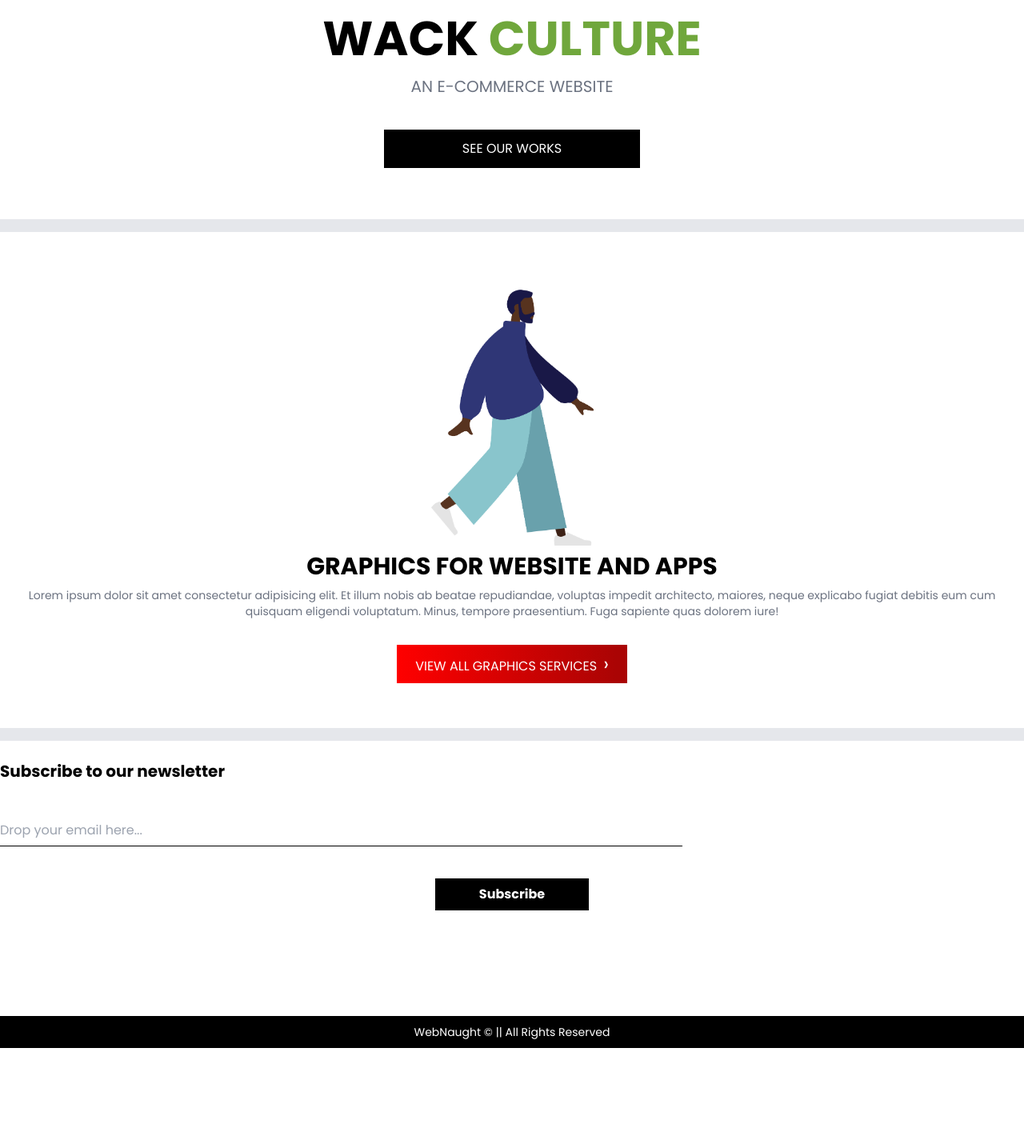
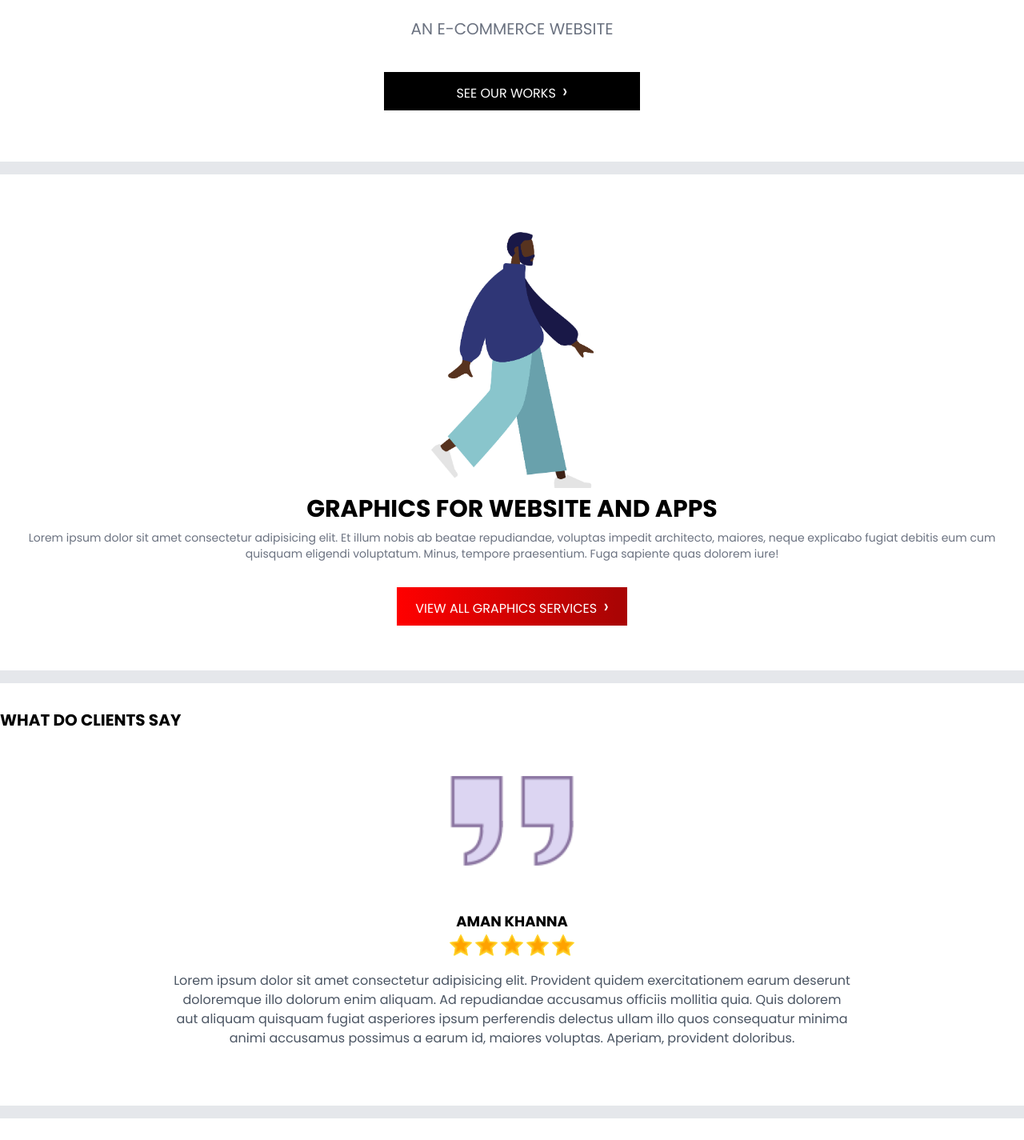
Before and after one commit to amanweb09/portfolio-website, a Next.js app: page / in a window 1280 px wide. Shown: the part 2574-3999 px from the top of the page at 80% size. Before the commit the page ends 3884 px from the top, so only its background shows below. Built offline with nearby package versions, Linux system fonts and the light colour scheme; no server answers.

Commit message:
ui changes

```diff
--- a/components/home/NewsLetter.jsx
+++ b/components/home/NewsLetter.jsx
@@ -2,7 +2,7 @@ const NewsLetter = () => {
     return (
         <div
             className="w-full mt-6 sm:px-0 px-2 wrapper">
-            <h1 className="font-bold my-4 text-xl dark:text-gray-200">Subscribe to our newsletter</h1>
+            <h1 className="font-bold my-4 text-xl dark:text-gray-200">Drop your email, we'll contact you</h1>
 
             <input
                 style={{ borderBottom: '1px solid' }}
@@ -11,23 +11,28 @@ const NewsLetter = () => {
                 type="email" />
 
             <button
-                className="w-48 h-10 block mx-auto dark:bg-gray-100 dark:text-black bg-black text-white font-bold mt-10">Subscribe</button>
+                className="w-48 h-10 block mx-auto dark:bg-gray-100 dark:text-black bg-black text-white font-bold mt-10">
+                Submit
+            </button>
 
             <style jsx>
-        {
-            `
+                {
+                    `
                 .wrapper {
                     height: 40vh;
                     border-yop: 1px solid #dcdcdc;
                 }
                 input {
-                    outline: none
+                    outline: none;
+                }
+                input:focus {
+                    border-bottom: 2px solid hotpink;
                 }
                 @media only screen and (max-width: 450px) {
                     height: 30vh;
                 }
             `
-        }
+                }
             </style>
         </div>
     );
--- /dev/null
+++ b/components/home/Review.jsx
@@ -0,0 +1,45 @@
+const Review = () => {
+    return (
+        <div className='container mx-auto py-8'>
+            <h1 className='uppercase font-bold text-xl'>what do clients say</h1>
+
+            <img
+                className="w-40 block mx-auto my-8"
+                src="/images/quote.png"
+                alt="quote" />
+
+            <div className="w-full flex-center flex-col">
+                <h1 className="uppercase font-bold text-lg">aman khanna</h1>
+                <div className="flex-center">
+                    <img
+                        className="w-8"
+                        src="/images/star.png"
+                        alt="star" />
+                    <img
+                        className="w-8"
+                        src="/images/star.png"
+                        alt="star" />
+                    <img
+                        className="w-8"
+                        src="/images/star.png"
+                        alt="star" />
+                    <img
+                        className="w-8"
+                        src="/images/star.png"
+                        alt="star" />
+                    <img
+                        className="w-8"
+                        src="/images/star.png"
+                        alt="star" />
+                </div>
+
+                <p className="w-4/6 block mx-auto text-gray-600 text-center my-4">
+                    Lorem ipsum dolor sit amet consectetur adipisicing elit. Provident quidem exercitationem earum deserunt doloremque illo dolorum enim aliquam. Ad repudiandae accusamus officiis mollitia quia. Quis dolorem aut aliquam quisquam fugiat asperiores ipsum perferendis delectus ullam illo quos consequatur minima animi accusamus possimus a earum id, maiores voluptas. Aperiam, provident doloribus.
+                </p>
+            </div>
+
+        </div>
+    );
+}
+
+export default Review;
--- a/components/home/ServicesList.jsx
+++ b/components/home/ServicesList.jsx
@@ -23,10 +23,7 @@ const ServicesList = () => {
 
             <div className="container mx-auto flex-center sm:flex-row flex-col-reverse">
                 <div className="sm:w-4/6 w-full sm:px-0 px-4">
-                    <h1 className="sm:font-bold font-semibold uppercase sm:text-5xl text-xl text-gray-500 sm:text-left text-center ">
-                        <span className="sm:text-8xl text-6xl block text-gray-300">chill,</span>
-                        we'll manage <br /> everything ...
-                    </h1>
+
                     <p className="mt-4 dark:text-white sm:text-base text-sm sm:text-left text-center">
                         <span className="font-bold">From</span>
                         <span className="text-3xl font-bold text-pink-500 py-2 block">DESIGNING</span>
@@ -34,6 +31,8 @@ const ServicesList = () => {
                         <span className="text-3xl font-bold text-cyan-500 py-2 block">PRODUCTION</span>
                         Lorem ipsum dolor sit amet consectetur adipisicing elit. Quo mollitia blanditiis ut laborum eius architecto officia. Perspiciatis adipisci expedita deserunt recusandae, quod at! Ipsam earum aut magni similique consequatur et!
                     </p>
+
+                    <h2 className="my-6 font-bold dark:text-gray-200 text-gray-500 text-center sm:text-left uppercase">We'll handle everything!</h2>
                 </div>
                 <div className="w-2/6">
                     <img
@@ -53,7 +52,11 @@ const ServicesList = () => {
                 <h1 className="text-center sm:text-6xl text-4xl dark:text-white uppercase font-bold mt-2 sm:mt-4">Wack <span className="culture">Culture</span></h1>
                 <h3 className="text-center sm:text-xl text-lg text-gray-500 dark:text-gray-200 mt-2 sm:mt-4 sm:mt-0 uppercase">an E-commerce website</h3>
 
-                <button className="uppercase w-80 h-12 mt-10 mb-6 bg-black dark:bg-white dark:text-black text-white block mx-auto">see our works</button>
+                <button
+                    className="flex-center uppercase w-80 h-12 mt-10 mb-6 bg-black dark:bg-white dark:text-black text-white block mx-auto">
+                    see our works
+                    <span className="text-2xl ml-2">&rsaquo;</span>
+                </button>
             </div>
 
             <div className="w-full h-4 my-6 bg-gray-200 dark:bg-slate-600 block"></div>
--- a/pages/index.js
+++ b/pages/index.js
@@ -7,6 +7,7 @@ import Link from 'next/link'
 import NewsLetter from "../components/home/NewsLetter";
 import Footer from "../components/home/Footer";
 import Head from 'next/head'
+import Review from '../components/home/Review';
 
 const index = () => {
 
@@ -52,7 +53,6 @@ const index = () => {
       <ServicesList />
 
 
-      <section>
       <Service
         heading="graphics for website and apps"
         para="Lorem ipsum dolor sit amet consectetur adipisicing elit. Et illum nobis ab beatae repudiandae, voluptas impedit architecto, maiores, neque explicabo fugiat debitis eum cum quisquam eligendi voluptatum. Minus, tempore praesentium. Fuga sapiente quas dolorem iure!"
@@ -66,8 +66,12 @@ const index = () => {
           alt="illustrations"
           src="/images/standing-2.png" />
       </Service>
+
       <div className="w-full h-4 mt-6 bg-gray-200 dark:bg-slate-600 block"></div>
-      </section>
+
+      <Review />
+
+      <div className="w-full h-4 mt-6 bg-gray-200 dark:bg-slate-600 block"></div>
 
       <NewsLetter />
 
--- a/pages/services/index.jsx
+++ b/pages/services/index.jsx
@@ -32,8 +32,8 @@ const index = () => {
                     para="Lorem ipsum dolor sit amet consectetur adipisicing elit. Laborum vel libero illo qui quae harum molestiae fugit maiores inventore labore." />
             </main>
 
-            <div>
-                <h1 className='font-bold sm:text-3xl text-2xl text-center uppercase mt-16'>custom requirements??</h1>
+            <div className="mb-6 sm:mb-0">
+                <h1 className='font-bold sm:text-3xl text-2xl text-center uppercase mt-16 dark:text-white'>custom requirements??</h1>
                 <button
                     style={{
                         background: "linear-gradient(90deg, #FFE600 2.33%, #D7A803 94.13%)"
--- a/styles/output.css
+++ b/styles/output.css
@@ -1189,6 +1189,11 @@ Ensure the default browser behavior of the `hidden` attribute.
   padding-bottom: 1.5rem;
 }
 
+.py-8 {
+  padding-top: 2rem;
+  padding-bottom: 2rem;
+}
+
 .pt-12 {
   padding-top: 3rem;
 }
@@ -1482,6 +1487,11 @@ Ensure the default browser behavior of the `hidden` attribute.
   color: rgb(236 72 153 / var(--tw-text-opacity));
 }
 
+.focus\:border-pink-500:focus {
+  --tw-border-opacity: 1;
+  border-color: rgb(236 72 153 / var(--tw-border-opacity));
+}
+
 .dark .dark\:border-solid {
   border-style: solid;
 }
```
Lines whose indentation alone changed are shown as unchanged.
